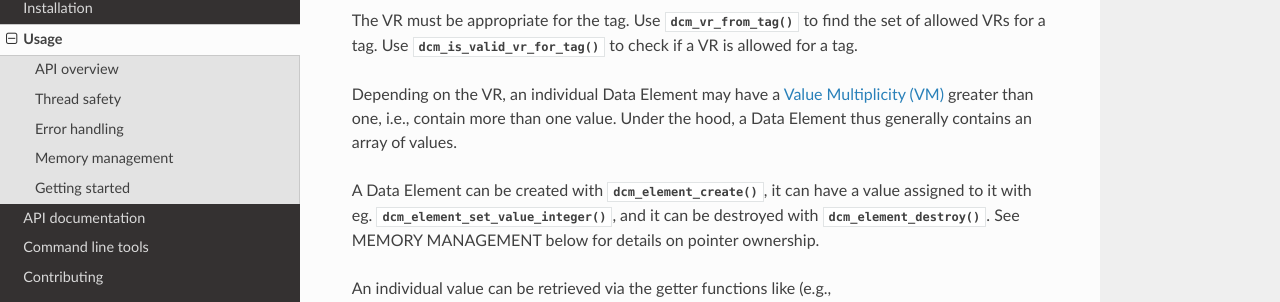
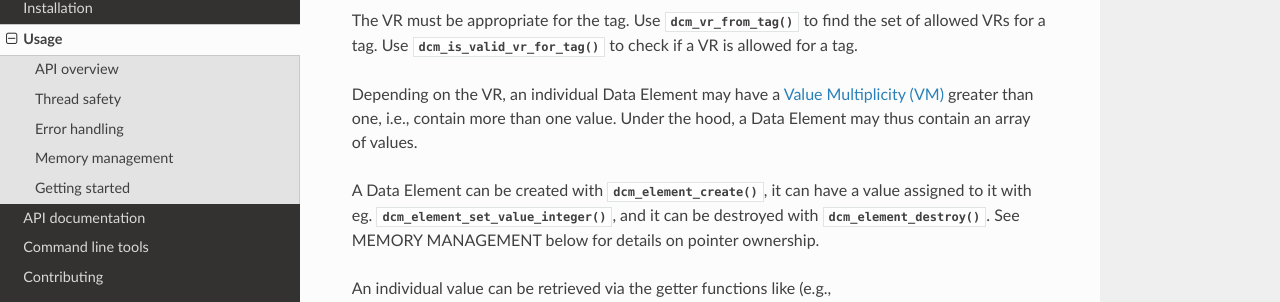
Before and after one commit to ImagingDataCommons/libdicom, a Sphinx documentation site: the page built from doc/source/usage.rst, in a window 1280 px wide and 900 px high, scrolled down 422 px. Shown: the part 173-475 px from the top of the window. Built offline with Sphinx 7.4.7 and the Read the Docs theme 2.0.0, drawn with Linux system fonts in a browser that asks for light colours.

Commit message:
Update doc/source/usage.rst
Co-authored-by: Markus D. Herrmann <hackermd@users.noreply.github.com>

```diff
--- a/doc/source/usage.rst
+++ b/doc/source/usage.rst
@@ -35,7 +35,7 @@ Depending on the VR, an individual Data
 Element may have a `Value Multiplicity (VM)
 <http://dicom.nema.org/medical/dicom/current/output/chtml/part05/sect_6.4.html>`_
 greater than one, i.e., contain more than one value.  Under the hood,
-a Data Element thus generally contains an array of values.
+a Data Element may thus contain an array of values.
 
 A Data Element can be created with :c:func:`dcm_element_create()`, it can have
 a value assigned to it with eg.
```
